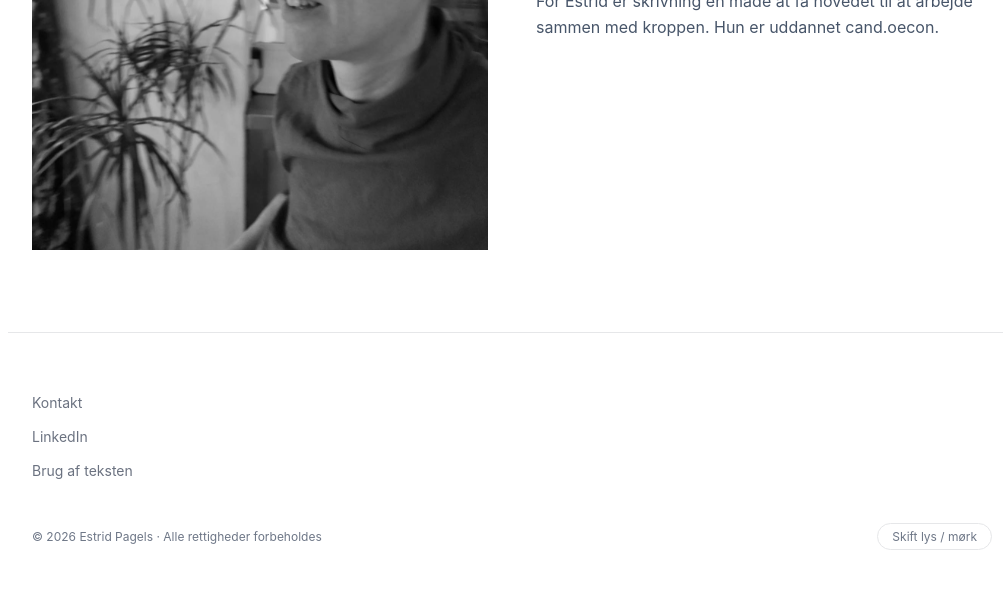
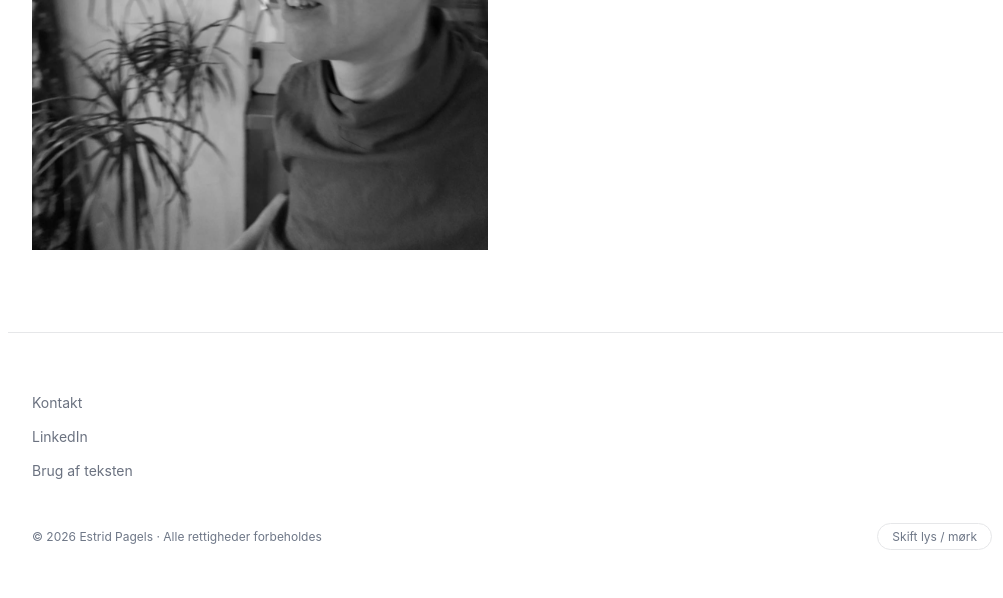
Before and after one commit to enfugl/estridpagels, a plain HTML site: page index.html in a window 1280 px wide. Shown: the part 468-1066 px from the top of the page, without its empty margins (128-1131 px from the left). Drawn offline with Linux system fonts and the light colour scheme.

Commit message:
Fjern broedteksten fra forsiden
Forsiden er nu foto og navn. Metabeskrivelserne fulgte med, saa de ikke lover tekst, siden ikke har.

```diff
--- a/index.html
+++ b/index.html
@@ -4,9 +4,9 @@
 <meta charset="utf-8">
 <meta name="viewport" content="width=device-width, initial-scale=1">
 <title>Estrid Pagels</title>
-<meta name="description" content="For Estrid Pagels er skrivning en måde at få hovedet til at arbejde sammen med kroppen.">
+<meta name="description" content="Estrid Pagels">
 <meta property="og:title" content="Estrid Pagels">
-<meta property="og:description" content="For Estrid er skrivning en måde at få hovedet til at arbejde sammen med kroppen.">
+<meta property="og:description" content="Estrid Pagels">
 <meta property="og:type" content="website">
 <meta property="og:url" content="https://estridpagels.dk/">
 <meta property="og:locale" content="da_DK">
@@ -43,10 +43,6 @@
         <div>
           <!-- H1 kan skiftes ud med en kort sætning, hvis du hellere vil det -->
           <h1>Estrid Pagels</h1>
-          <p class="lead">
-            For Estrid er skrivning en måde at få hovedet til at arbejde sammen
-            med kroppen. Hun er uddannet cand.oecon.
-          </p>
         </div>
       </div>
     </div>
```
